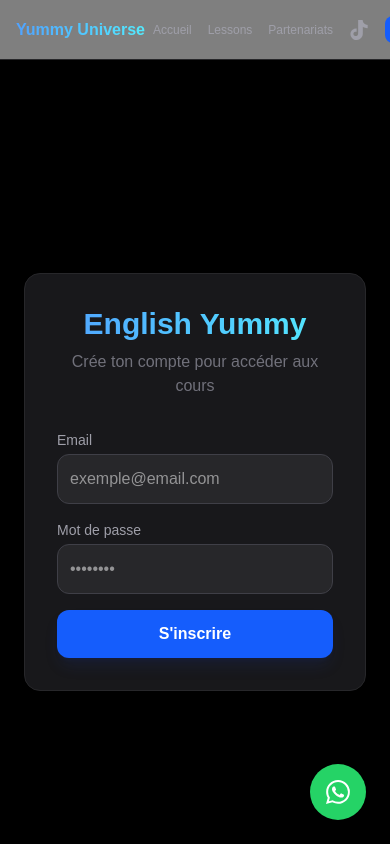
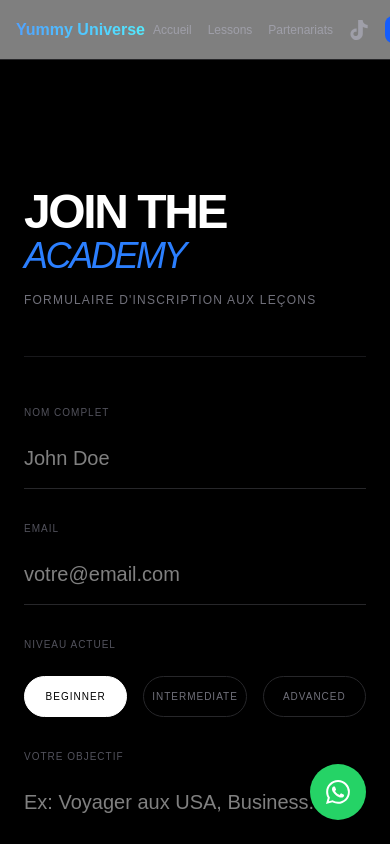
Before and after one commit to ScoltusLeGrand/yumm-e, a Next.js app: page /register in a window 390 px wide. Shown: the top 844 px of the page. Built offline with nearby package versions, Linux system fonts and the light colour scheme; no server answers.

Commit message:
Mise à jour de l'accueil et navigation ergonomique

```diff
--- a/app/lessons/page.tsx
+++ b/app/lessons/page.tsx
@@ -1,42 +1,97 @@
-import { createClient } from '@supabase/supabase-js'
+import Link from 'next/link'
 
-const supabase = createClient(
-  process.env.NEXT_PUBLIC_SUPABASE_URL!,
-  process.env.NEXT_PUBLIC_SUPABASE_ANON_KEY!
-)
-
-export default async function LessonsPage() {
-  // On récupère les données de la table 'Lessons' (avec un L majuscule)
-  const { data: lessons, error } = await supabase.from('Lessons').select('*')
-
-  if (error) {
-    console.error("Erreur Supabase :", error.message)
-  }
+export default function LessonsPage() {
+  const courses = [
+    {
+      title: "English Starter",
+      level: "Débutant",
+      price: "Sur mesure",
+      features: ["Bases de la grammaire", "Prononciation TikTok Style", "Vocabulaire du quotidien"],
+      color: "blue"
+    },
+    {
+      title: "Fluent Talk",
+      level: "Intermédiaire",
+      price: "Populaire",
+      features: ["Conversation intensive", "Réduction d'accent", "Slang & Expressions"],
+      color: "pink"
+    },
+    {
+      title: "Business Pro",
+      level: "Avancé",
+      price: "Premium",
+      features: ["Anglais professionnel", "Préparation interview", "E-mails & Présentations"],
+      color: "purple"
+    }
+  ]
 
   return (
-    <div className="min-h-screen bg-black text-white p-12">
-      <h1 className="text-4xl font-bold mb-8 text-blue-500">Nos Leçons d'Anglais</h1>
+    <div className="min-h-screen bg-black text-white pt-24 pb-20">
+      <div className="max-w-6xl mx-auto px-6">
 
-      <div className="grid grid-cols-1 md:grid-cols-2 gap-6">
-        {lessons && lessons.length > 0 ? (
-          lessons.map((lesson) => (
-            <div key={lesson.id} className="bg-zinc-900 p-6 rounded-2xl border border-zinc-800">
-              <span className="text-xs font-mono text-zinc-500 uppercase">{lesson.level}</span>
-              <h2 className="text-2xl font-bold mt-2 mb-4">{lesson.title}</h2>
-              <p className="text-zinc-400 mb-6">{lesson.description}</p>
-              <a
-                href={lesson.meet_link}
+        {/* EN-TÊTE PAGE LESSONS */}
+        <div className="max-w-3xl mb-20">
+          <h1 className="text-5xl md:text-8xl font-black tracking-tighter uppercase mb-6">
+            Master <span className="italic text-blue-500">English</span>
+          </h1>
+          <p className="text-zinc-400 text-lg md:text-xl leading-relaxed">
+            Apprenez l'anglais de manière moderne et interactive. Des cours adaptés à votre rythme pour ne plus jamais avoir peur de prendre la parole.
+          </p>
+        </div>
+
+        {/* GRILLE DES OFFRES */}
+        <div className="grid grid-cols-1 md:grid-cols-3 gap-8">
+          {courses.map((course, index) => (
+            <div
+              key={index}
+              className="group p-8 rounded-[2.5rem] bg-zinc-900/30 border border-zinc-800 hover:border-blue-500/50 transition-all duration-500 relative overflow-hidden"
+            >
+              {/* Badge Niveau */}
+              <div className="text-[10px] font-mono text-zinc-500 uppercase tracking-[0.2em] mb-4">
+                Level: {course.level}
+              </div>
+
+              <h3 className="text-3xl font-bold mb-6 tracking-tight">{course.title}</h3>
+
+              <ul className="space-y-4 mb-12">
+                {course.features.map((feature, i) => (
+                  <li key={i} className="text-sm text-zinc-400 flex items-center gap-3">
+                    <span className="w-1.5 h-1.5 rounded-full bg-blue-500"></span>
+                    {feature}
+                  </li>
+                ))}
+              </ul>
+
+              <div className="text-2xl font-black mb-8 italic text-zinc-300">
+                {course.price}
+              </div>
+
+              <Link
+                href={`https://wa.me/+243993413998?text=Hello%20Yummy!%20Je%20souhaite%20m'inscrire%20au%20cours%20${course.title}`}
                 target="_blank"
-                rel="noopener noreferrer"
-                className="inline-block bg-white text-black px-6 py-2 rounded-full font-bold hover:bg-zinc-200 transition"
+                className="block w-full text-center py-4 rounded-2xl bg-white text-black font-black uppercase text-xs tracking-widest hover:bg-blue-500 hover:text-white transition-all"
               >
-                Rejoindre le cours
-              </a>
+                S'inscrire
+              </Link>
             </div>
-          ))
-        ) : (
-          <p className="text-zinc-500 italic">Aucune leçon trouvée. Vérifiez la connexion ou les politiques RLS.</p>
-        )}
+          ))}
+        </div>
+
+        {/* SECTION FAQ RAPIDE */}
+        <div className="mt-32 grid grid-cols-1 md:grid-cols-2 gap-16 items-center border-t border-zinc-900 pt-20">
+          <div>
+            <h2 className="text-3xl font-bold mb-6 italic tracking-tight">Pourquoi apprendre avec moi ?</h2>
+            <p className="text-zinc-500 leading-relaxed">
+              Oubliez les méthodes scolaires ennuyeuses. En tant que créatrice de contenu, je me concentre sur l'anglais **réel**, celui que vous entendez sur TikTok, dans les films et dans le business.
+            </p>
+          </div>
+          <div className="bg-blue-500/5 rounded-3xl p-8 border border-blue-500/10">
+            <div className="text-sm font-bold text-blue-400 mb-2">Méthodologie</div>
+            <p className="text-zinc-400 text-sm">
+              Sessions privées via Zoom ou Google Meet. Support PDF inclus et exercices interactifs après chaque leçon.
+            </p>
+          </div>
+        </div>
       </div>
     </div>
   )
--- a/app/register/page.tsx
+++ b/app/register/page.tsx
@@ -1,86 +1,91 @@
-'use client'
+"use client"
+
 import { useState } from 'react'
-import { createClient } from '@supabase/supabase-js'
-import { useRouter } from 'next/navigation'
 
-// Initialisation du client Supabase avec tes variables d'environnement
-const supabase = createClient(
-  process.env.NEXT_PUBLIC_SUPABASE_URL!,
-  process.env.NEXT_PUBLIC_SUPABASE_ANON_KEY!
-)
+export default function RegisterPage() {
+  const [formData, setFormData] = useState({
+    name: '',
+    email: '',
+    level: 'beginner',
+    goal: ''
+  })
 
-export default function Register() {
-  const [email, setEmail] = useState('')
-  const [password, setPassword] = useState('')
-  const [msg, setMsg] = useState('')
-  const [loading, setLoading] = useState(false)
-  const router = useRouter() // Initialisation du routeur pour la redirection
-
-  const handleSignUp = async (e: React.FormEvent) => {
+  const handleSubmit = (e: React.FormEvent) => {
     e.preventDefault()
-    setLoading(true)
-    setMsg('')
-
-    const { error } = await supabase.auth.signUp({
-      email,
-      password,
-    })
-
-    if (error) {
-      setMsg("Erreur : " + error.message)
-      setLoading(false) // On arrête le chargement pour permettre de corriger
-    } else {
-      setMsg("Succès ! Redirection vers ton espace...")
-
-      // On attend un tout petit peu pour que l'utilisateur voit le message de succès
-      setTimeout(() => {
-        router.push('/dashboard')
-      }, 1500)
-    }
+    // Génère un message WhatsApp automatique avec les infos du formulaire
+    const message = `Hello Yummy! Inscription de ${formData.name}. Niveau: ${formData.level}. Objectif: ${formData.goal}`
+    window.open(`https://wa.me/+243993413998?text=${encodeURIComponent(message)}`, '_blank')
   }
 
   return (
-    <div className="flex flex-col items-center justify-center min-h-screen bg-black text-white p-6">
-      <div className="w-full max-w-md p-8 bg-zinc-900 border border-zinc-800 rounded-2xl shadow-2xl">
-        <h1 className="text-3xl font-bold text-center mb-2 bg-gradient-to-r from-blue-400 to-cyan-300 bg-clip-text text-transparent">
-          English Yummy
-        </h1>
-        <p className="text-zinc-500 text-center mb-8">Crée ton compte pour accéder aux cours</p>
+    <div className="min-h-screen bg-black text-white pt-32 pb-20">
+      <div className="max-w-2xl mx-auto px-6">
 
-        <form onSubmit={handleSignUp} className="space-y-4">
-          <div>
-            <label className="block text-sm font-medium text-zinc-400 mb-1">Email</label>
+        <div className="mb-12">
+          <h1 className="text-5xl font-black tracking-tighter uppercase mb-4">Join the <span className="text-blue-500 italic font-light text-4xl block">Academy</span></h1>
+          <p className="text-zinc-500 font-mono text-xs uppercase tracking-widest">Formulaire d'inscription aux leçons</p>
+        </div>
+
+        <form onSubmit={handleSubmit} className="space-y-8 border-t border-zinc-900 pt-12">
+          {/* NOM */}
+          <div className="group">
+            <label className="block text-[10px] uppercase tracking-widest text-zinc-600 mb-2 group-focus-within:text-blue-500 transition-colors">Nom Complet</label>
             <input
-              type="email"
               required
-              className="w-full p-3 rounded-xl bg-zinc-800 border border-zinc-700 focus:ring-2 focus:ring-blue-500 outline-none transition-all"
-              placeholder="exemple@email.com"
-              onChange={(e) => setEmail(e.target.value)}
+              type="text"
+              className="w-full bg-transparent border-b border-zinc-800 py-4 outline-none focus:border-white transition-colors text-xl"
+              placeholder="John Doe"
+              onChange={(e) => setFormData({...formData, name: e.target.value})}
             />
           </div>
-          <div>
-            <label className="block text-sm font-medium text-zinc-400 mb-1">Mot de passe</label>
+
+          {/* EMAIL */}
+          <div className="group">
+            <label className="block text-[10px] uppercase tracking-widest text-zinc-600 mb-2 group-focus-within:text-blue-500 transition-colors">Email</label>
             <input
-              type="password"
               required
-              className="w-full p-3 rounded-xl bg-zinc-800 border border-zinc-700 focus:ring-2 focus:ring-blue-500 outline-none transition-all"
-              placeholder="••••••••"
-              onChange={(e) => setPassword(e.target.value)}
+              type="email"
+              className="w-full bg-transparent border-b border-zinc-800 py-4 outline-none focus:border-white transition-colors text-xl"
+              placeholder="votre@email.com"
+              onChange={(e) => setFormData({...formData, email: e.target.value})}
             />
           </div>
+
+          {/* NIVEAU */}
+          <div className="group">
+            <label className="block text-[10px] uppercase tracking-widest text-zinc-600 mb-6">Niveau Actuel</label>
+            <div className="grid grid-cols-3 gap-4">
+              {['beginner', 'intermediate', 'advanced'].map((lvl) => (
+                <button
+                  key={lvl}
+                  type="button"
+                  onClick={() => setFormData({...formData, level: lvl})}
+                  className={`py-3 rounded-full border text-[10px] uppercase tracking-widest transition-all ${formData.level === lvl ? 'bg-white text-black border-white' : 'border-zinc-800 text-zinc-500 hover:border-zinc-600'}`}
+                >
+                  {lvl}
+                </button>
+              ))}
+            </div>
+          </div>
+
+          {/* OBJECTIF */}
+          <div className="group">
+            <label className="block text-[10px] uppercase tracking-widest text-zinc-600 mb-2 group-focus-within:text-blue-500 transition-colors">Votre Objectif</label>
+            <textarea
+              className="w-full bg-transparent border-b border-zinc-800 py-4 outline-none focus:border-white transition-colors text-xl resize-none"
+              placeholder="Ex: Voyager aux USA, Business..."
+              rows={2}
+              onChange={(e) => setFormData({...formData, goal: e.target.value})}
+            ></textarea>
+          </div>
+
           <button
-            disabled={loading}
-            className="w-full bg-blue-600 hover:bg-blue-500 p-3 rounded-xl font-bold transition-all shadow-lg shadow-blue-900/20 disabled:opacity-50"
+            type="submit"
+            className="w-full bg-blue-600 hover:bg-white hover:text-black py-6 rounded-2xl font-black uppercase text-xs tracking-[0.3em] transition-all mt-12"
           >
-            {loading ? "Chargement..." : "S'inscrire"}
+            Envoyer ma demande
           </button>
         </form>
-
-        {msg && (
-          <div className={`mt-6 p-4 rounded-xl text-center text-sm ${msg.includes('Erreur') ? 'bg-red-900/20 text-red-400' : 'bg-green-900/20 text-green-400'}`}>
-            {msg}
-          </div>
-        )}
       </div>
     </div>
   )
```
